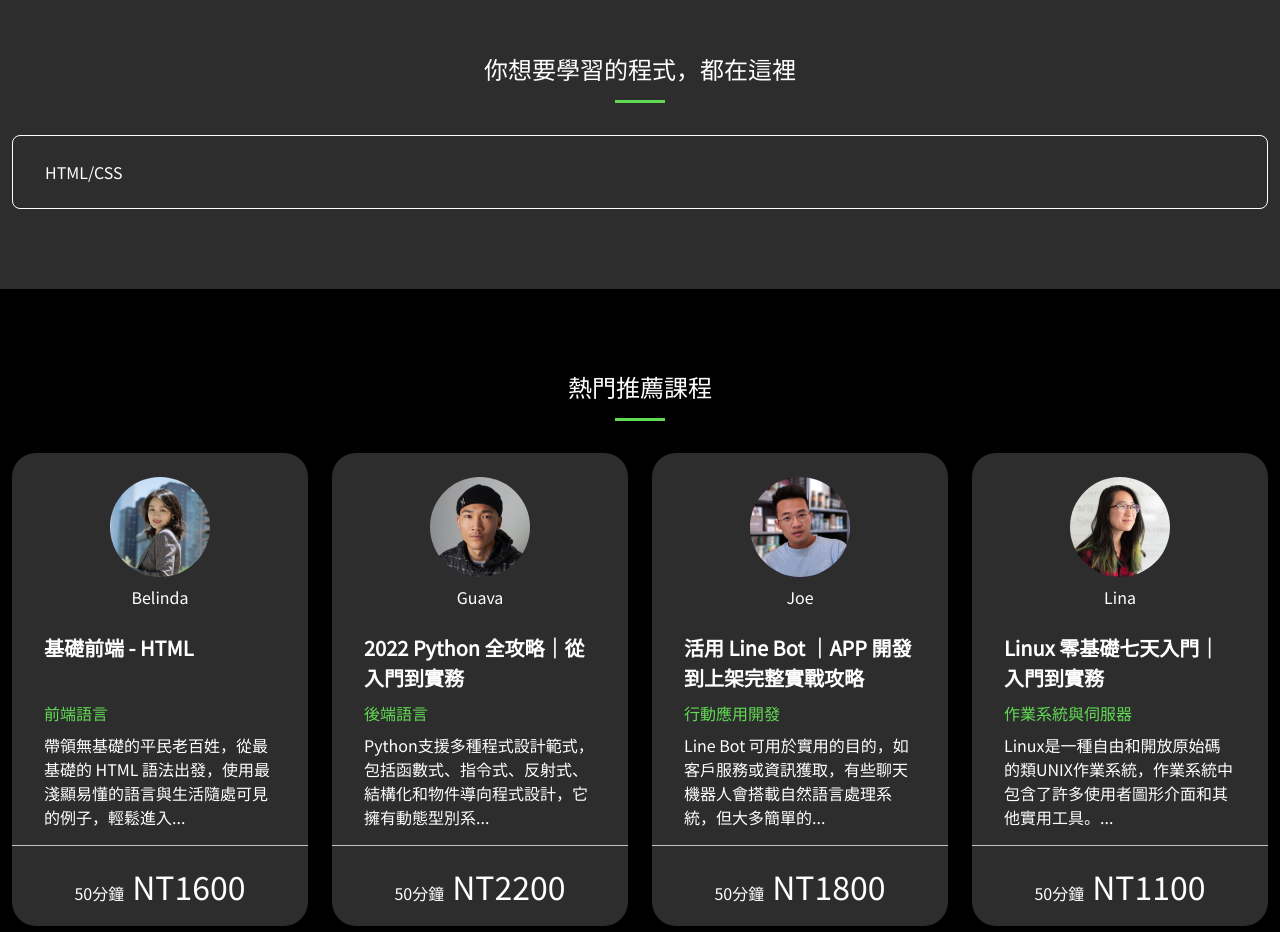
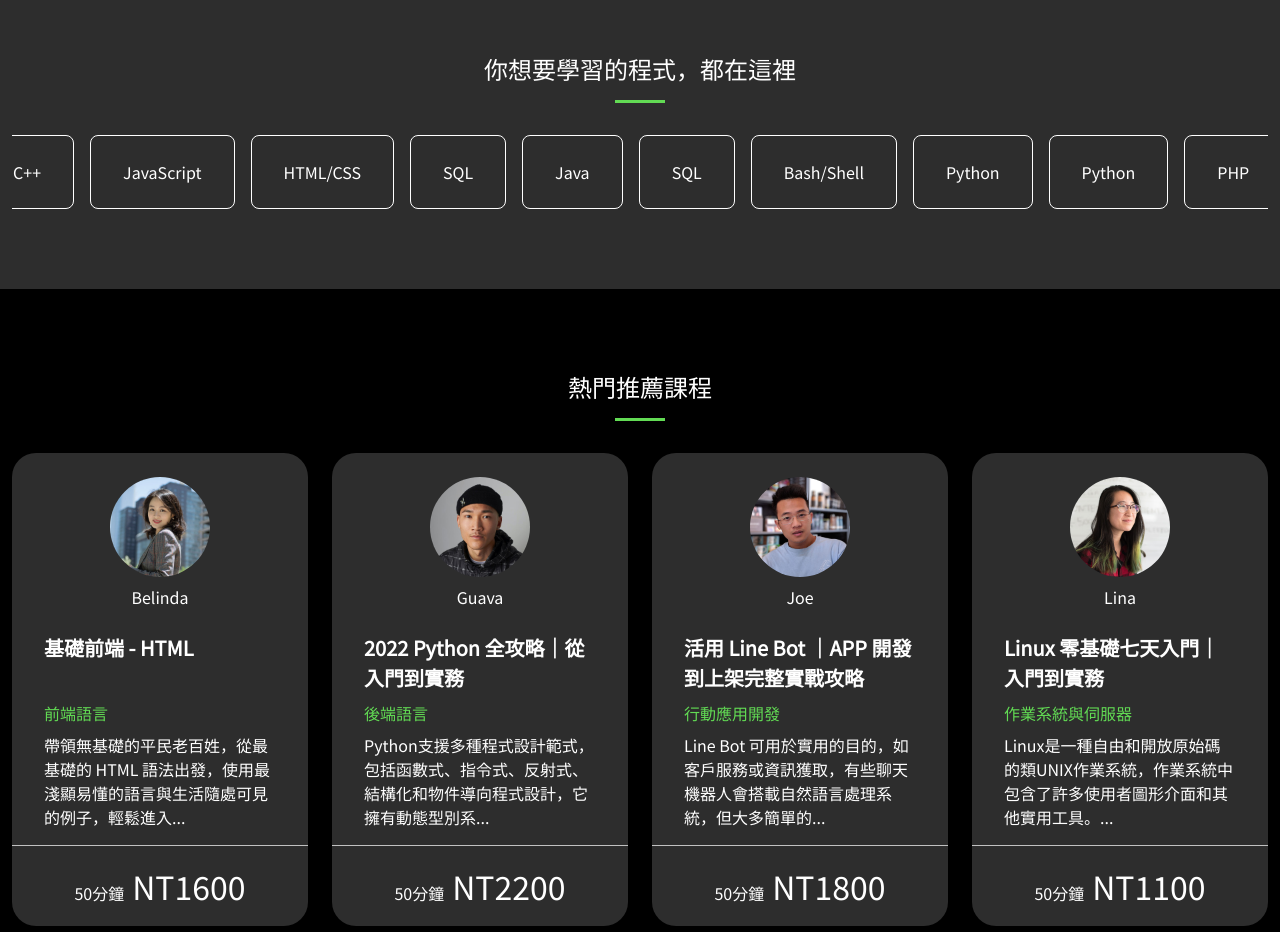
Before and after one commit to linglingsyu/week6-tailwind, a plain HTML site: page index.html in a window 1280 px wide. Shown: the part 1700-2632 px from the top of the page. Drawn offline with nearby package versions, Linux system fonts and the light colour scheme; a web font is replaced by a local one.

Commit message:
Update 2022-09-01T14:40:38.814Z

```diff
--- a/assets/js/all.js
+++ b/assets/js/all.js
@@ -30,7 +30,8 @@ var swiper = new Swiper(".mySwiper2", {
 var Myswiper = new Swiper(".mySwiper", {
   // Optional parameters
   // direction: "vertical",
-  loop: true,
+  // loop: true,
+  // freeMode: true,
   autoplay: {
     delay: 3000
   }
--- a/assets/style/swiper.css
+++ b/assets/style/swiper.css
@@ -32,3 +32,9 @@
             transform: none !important;
     height: auto !important;
    }
+
+   .mySwiper .swiper-slide{
+    width: -webkit-fit-content !important;
+    width: -moz-fit-content !important;
+    width: fit-content !important;
+   }
--- a/index.html
+++ b/index.html
@@ -168,68 +168,68 @@
       <li class="basis-full md:px-3 overflow-hidden">
         <div class="swiper mySwiper">
           <div class="swiper-wrapper ">
-            <!-- <div class="flex gap-x-4"> -->
-              <div class="swiper-slide  border border-white rounded-lg p-4 md:py-6 md:px-8">
+              <div class="swiper-slide ml-4  border border-white rounded-lg p-4 md:py-6 md:px-8">
                 JavaScript
               </div>
-              <div class="swiper-slide  border border-white rounded-lg p-4 md:py-6 md:px-8">
+              <div class="swiper-slide ml-4  border border-white rounded-lg p-4 md:py-6 md:px-8">
                 HTML/CSS
               </div>
-              <div class="swiper-slide  border border-white rounded-lg p-4 md:py-6 md:px-8">
+              <div class="swiper-slide ml-4  border border-white rounded-lg p-4 md:py-6 md:px-8">
+                SQL
+              </div>
+              <div class="swiper-slide ml-4  border border-white rounded-lg p-4 md:py-6 md:px-8">
+                Java
+              </div>
+              <div class="swiper-slide ml-4  border border-white rounded-lg p-4 md:py-6 md:px-8">
+                SQL
+              </div>
+              <div class="swiper-slide ml-4  border border-white rounded-lg p-4 md:py-6 md:px-8">
+                Bash/Shell
+              </div>
+              <div class="swiper-slide ml-4  border border-white rounded-lg p-4 md:py-6 md:px-8">
+                Python
+              </div>
+              <div class="swiper-slide ml-4  border border-white rounded-lg p-4 md:py-6 md:px-8">
+                Python
+              </div>
+              <div class="swiper-slide ml-4  border border-white rounded-lg p-4 md:py-6 md:px-8">
+                PHP
+              </div>
+              <div class="swiper-slide ml-4  border border-white rounded-lg p-4 md:py-6 md:px-8">
+                C++
+              </div>
+              <div class="swiper-slide ml-4  border border-white rounded-lg p-4 md:py-6 md:px-8">
+                JavaScript
+              </div>
+              <div class="swiper-slide ml-4  border border-white rounded-lg p-4 md:py-6 md:px-8">
                 HTML/CSS
               </div>
-              <div class="swiper-slide  border border-white rounded-lg p-4 md:py-6 md:px-8">
-                HTML/CSS
+              <div class="swiper-slide ml-4  border border-white rounded-lg p-4 md:py-6 md:px-8">
+                SQL
               </div>
-              <div class="swiper-slide  border border-white rounded-lg p-4 md:py-6 md:px-8">
-                HTML/CSS
+              <div class="swiper-slide ml-4  border border-white rounded-lg p-4 md:py-6 md:px-8">
+                Java
               </div>
-              <div class="swiper-slide  border border-white rounded-lg p-4 md:py-6 md:px-8">
-                HTML/CSS
+              <div class="swiper-slide ml-4  border border-white rounded-lg p-4 md:py-6 md:px-8">
+                SQL
               </div>
-              <div class="swiper-slide  border border-white rounded-lg p-4 md:py-6 md:px-8">
-                HTML/CSS
+              <div class="swiper-slide ml-4  border border-white rounded-lg p-4 md:py-6 md:px-8">
+                Bash/Shell
               </div>
-              <div class="swiper-slide  border border-white rounded-lg p-4 md:py-6 md:px-8">
-                HTML/CSS
+              <div class="swiper-slide ml-4  border border-white rounded-lg p-4 md:py-6 md:px-8">
+                Python
               </div>
-              <div class="swiper-slide  border border-white rounded-lg p-4 md:py-6 md:px-8">
-                HTML/CSS
+              <div class="swiper-slide ml-4  border border-white rounded-lg p-4 md:py-6 md:px-8">
+                Python
               </div>
-              <div class="swiper-slide  border border-white rounded-lg p-4 md:py-6 md:px-8">
-                HTML/CSS
+              <div class="swiper-slide ml-4  border border-white rounded-lg p-4 md:py-6 md:px-8">
+                PHP
               </div>
-              <div class="swiper-slide  border border-white rounded-lg p-4 md:py-6 md:px-8">
-                HTML/CSS
+              <div class="swiper-slide ml-4  border border-white rounded-lg p-4 md:py-6 md:px-8">
+                C++
               </div>
-              <div class="swiper-slide  border border-white rounded-lg p-4 md:py-6 md:px-8">
-                HTML/CSS
-              </div>
-              <div class="swiper-slide  border border-white rounded-lg p-4 md:py-6 md:px-8">
-                HTML/CSS
-              </div>
-            <!-- </div> -->
-            <!-- <div class="swiper-slide border border-white rounded-lg p-4 md:py-6 md:px-8">SQL</div>
-              <div class="swiper-slide border border-white rounded-lg p-4 md:py-6 md:px-8">Java</div>
-              <div class="swiper-slide border border-white rounded-lg p-4 md:py-6 md:px-8">Bash/Shell</div>
-              <div class="swiper-slide border border-white rounded-lg p-4 md:py-6 md:px-8">SQL</div>
-              <div class="swiper-slide border border-white rounded-lg p-4 md:py-6 md:px-8">C++</div>
-              <div class="swiper-slide border border-white rounded-lg p-4 md:py-6 md:px-8">Python</div>
-              <div class="swiper-slide border border-white rounded-lg p-4 md:py-6 md:px-8">PHP</div> -->
           </div>
         </div>
-        <!-- <ul class="flex gap-2 py-10 md:gap-4 lg:scrollbar-thin lg:scrollbar-track-black-900">
-          <li class="border border-white rounded-lg p-4 md:py-6 md:px-8">JavaScript</li>
-          <li class="border border-white rounded-lg p-4 md:py-6 md:px-8">HTML/CSS</li>
-          <li class="border border-white rounded-lg p-4 md:py-6 md:px-8">SQL</li>
-          <li class="border border-white rounded-lg p-4 md:py-6 md:px-8">Java</li>
-          <li class="border border-white rounded-lg p-4 md:py-6 md:px-8">SQL</li>
-          <li class="border border-white rounded-lg p-4 md:py-6 md:px-8">Bash/Shell</li>
-          <li class="border border-white rounded-lg p-4 md:py-6 md:px-8">Python</li>
-          <li class="border border-white rounded-lg p-4 md:py-6 md:px-8">Python</li>
-          <li class="border border-white rounded-lg p-4 md:py-6 md:px-8">PHP</li>
-          <li class="border border-white rounded-lg p-4 md:py-6 md:px-8">C++</li>
-        </ul> -->
       </li>
     </ul>
   </div>
```
Also changed, not shown: assets/style/all.css, 1 other file.
